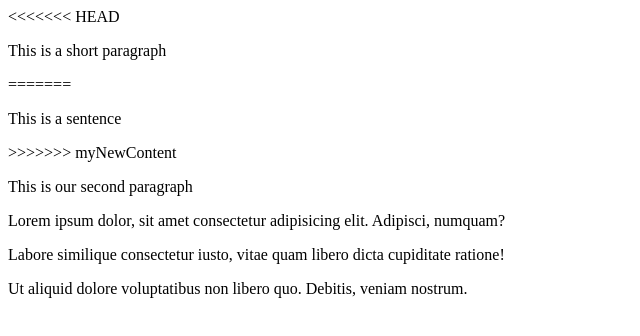
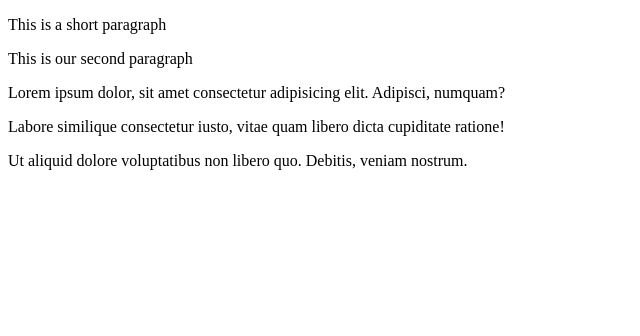
Before and after one commit to CoderAlice27/new-repo, a plain HTML site: page index.html in a window 1280 px wide. Shown: the whole page, without its empty margins (0-640 px from the left). Drawn offline with Linux system fonts and the light colour scheme.

Commit message:
commit change -conflict

```diff
--- a/index.html
+++ b/index.html
@@ -7,11 +7,7 @@
     <title>Git Repository</title>
 </head>
 <body>
-<<<<<<< HEAD
     <p>This is a short paragraph</p>
-=======
-    <p>This is a sentence</p>
->>>>>>> myNewContent
     <p>This is our second paragraph</p>
     <p>Lorem ipsum dolor, sit amet consectetur adipisicing elit. Adipisci, numquam?</p>
     <p>Labore similique consectetur iusto, vitae quam libero dicta cupiditate ratione!</p>
```
